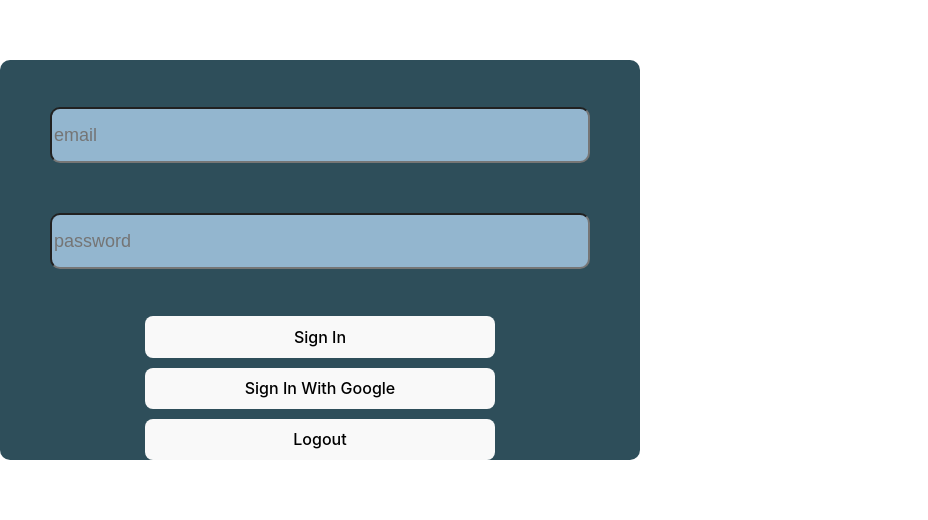
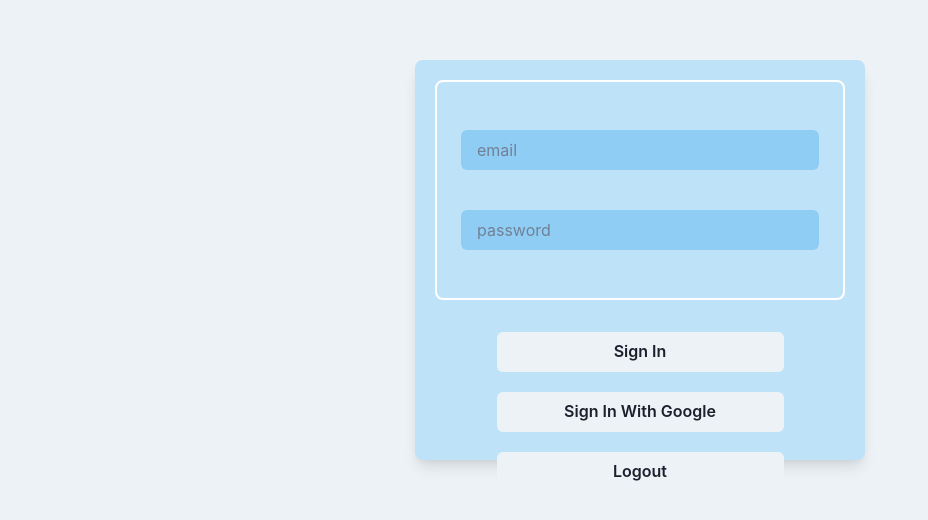
Before and after one commit to ddwk21/hotline-chat, a React (Vite) app: page /signup in a window 1280 px wide. Shown: the part 140-660 px from the top of the page, without its empty margins (0-928 px from the left). Built offline with nearby package versions, Linux system fonts and the light colour scheme; no server answers.

Commit message:
Chakra UI conversion mostly complete

```diff
--- a/package.json
+++ b/package.json
@@ -10,11 +10,15 @@
     "preview": "vite preview"
   },
   "dependencies": {
+    "@chakra-ui/react": "^2.8.1",
+    "@emotion/react": "^11.11.1",
+    "@emotion/styled": "^11.11.0",
     "@fortawesome/fontawesome-svg-core": "^6.4.2",
     "@fortawesome/free-brands-svg-icons": "^6.4.2",
     "@fortawesome/free-regular-svg-icons": "^6.4.2",
     "@fortawesome/free-solid-svg-icons": "^6.4.2",
     "firebase": "^10.4.0",
+    "framer-motion": "^10.16.4",
     "react": "^18.2.0",
     "react-dom": "^18.2.0",
     "react-router-dom": "^6.16.0"
--- a/src/App.css
+++ b/src/App.css
@@ -1,7 +1,14 @@
-#root{
+ #root{
   overflow: hidden;
+  height: 100vh;
+  width: 100%;
 }
 
+form{
+  margin-top: -30px;
+  margin-bottom: 50px;
+}
+/*
 body{
   height: 100vh;
   width: 100vw;
@@ -89,19 +96,14 @@ body{
   flex-direction: column;
   align-items: center;
 
-}
+} */
 
 .message{
-  background-color: #a6d9da;;
   border-radius: 10px;
   padding: 5px;
-  min-height: 50px;
   width: 60%;
-  display: flex;
-  align-items: center;
-  justify-content: center;
+  margin-top: 60px;
   position: relative;
-  margin-top: 60px;
 }
 .messageTail{
   position: absolute;
@@ -113,7 +115,7 @@ body{
   transform: rotate(45deg);
 }
 
-.messages form{
+/* .messages form{
   height: 30px;
   position: absolute;
   top: 86%;
@@ -170,4 +172,4 @@ body{
   background-color: rgb(39, 53, 63);
   margin-left: 10px;
   margin-bottom: 0px;
-}
+} */
--- a/src/App.jsx
+++ b/src/App.jsx
@@ -1,5 +1,6 @@
 
 import './App.css'
+import { ChakraProvider } from '@chakra-ui/react'
 import Auth from './components/Auth'
 import { AuthProvider, useAuth } from './contexts/AuthContext'
 import Messages from './components/Messages'
@@ -9,7 +10,9 @@ import { BrowserRouter as Router, Routes, Route, Navigate } from 'react-router-d
 function App() {
 
     return (
-        <AppBody />
+        <ChakraProvider>
+          <AppBody />
+        </ChakraProvider>
       )
 
 }
--- a/src/components/Auth.jsx
+++ b/src/components/Auth.jsx
@@ -1,14 +1,15 @@
 import {useState} from 'react'
 
-import { auth, googleProvider } from "../config/firebase"
+import { auth } from "../config/firebase"
 import { useAuth } from '../contexts/AuthContext'
 import { useNavigate } from 'react-router-dom'
-import '../App.css'
+import { Center, Box, FormControl, FormLabel, FormErrorMessage, FormHelperText, Input, Button, Container, Flex } from '@chakra-ui/react'
+// import '../App.css'
 
 const Auth = () => {
     const [email, setEmail] = useState("");
     const [password, setPassword] = useState("");
-    const {signUp, currentUser, logOut} = useAuth();
+    const {signUp, currentUser, logOut, signIn, googleSignIn} = useAuth();
     const navigate = useNavigate();
 
     const newSignIn = async () => {
@@ -20,9 +21,19 @@ const Auth = () => {
             console.error(err);
         }
     }
-    const signInWithGoogle = async () => {
+    const logIn = async () => {
         try{
-            await signInWithPopup(auth, googleProvider);
+            await signIn(auth, email, password);
+            navigate('/')
+            console.log()
+        } catch (err) {
+            console.error(err);
+        }
+    }
+    const logInGoogle = async () => {
+        try{
+            await googleSignIn(auth);
+            navigate('/')
             console.log()
         } catch (err) {
             console.error(err);
@@ -39,27 +50,33 @@ const Auth = () => {
 
 
     return (
-        <div className='loginForm'>
-            <div className="inputs">
-                <input
+        <Center bg={'gray.100'} h='100vh' w='100vw' alignItems={'Center'}>
+            <Flex direction={'column'} gap={5} p={5} bg={'blue.100'} h='50vh'w={450} className='loginForm' rounded='lg' boxShadow='lg'>
+                <Flex direction={'column'} justify={'center'} h='70%' mb={3} gap={10}  border='2px' borderColor='white' p='6' rounded='lg'display='flex' className="inputs">
+                    <Input
+                    border={'none'}
+                    bg={'blue.200'}
                     placeholder="email"
                     onChange={(e) => setEmail(e.target.value)}
                     />
 
-                <input
+                    <Input
+                    border={'none'}
+                    bg={'blue.200'}
                     placeholder="password"
                     type='password'
                     onChange={(e) => setPassword(e.target.value)}
                     />
-            </div>
-            <div className="buttons">
-                <button onClick={newSignIn}> Sign In </button>
+                </Flex>
+                <Flex direction={'column'} gap={5} h='30%' className="buttons" alignItems={'center'}>
+                    <Button py={3} w={'70%'} onClick={newSignIn}> Sign In </Button>
 
-                <button onClick={signInWithGoogle}> Sign In With Google </button>
+                    <Button py={3} w={'70%'} onClick={logInGoogle}> Sign In With Google </Button>
 
-                <button onClick={handleLogOut}> Logout </button>
-            </div>
-        </div>
+                    <Button py={3} w={'70%'} onClick={handleLogOut}> Logout </Button>
+                </Flex>
+            </Flex>
+        </Center>
      );
 }
 
--- a/src/components/Message.jsx
+++ b/src/components/Message.jsx
@@ -1,9 +1,11 @@
+import { Box, Flex } from "@chakra-ui/react";
+
 const Message = (props) => {
     return (
-        <div className="message">
-            {props.text}
+        <Box bgColor='blue.300' color='white' p={3} textAlign={"center"} display='block' className="message">
+            <p>{props.text}</p>
             <div className="messageTail"></div>
-        </div>
+        </Box>
      );
 }
 
--- a/src/components/Messages.jsx
+++ b/src/components/Messages.jsx
@@ -4,6 +4,8 @@ import Message from './Message';
 import { auth, db} from '../config/firebase';
 import { useAuth } from '../contexts/AuthContext';
 import { addDoc, collection, onSnapshot, orderBy, query, serverTimestamp, where} from 'firebase/firestore';
+
+import { Box, Button, Container, Flex, FormControl, IconButton, Input, InputGroup } from '@chakra-ui/react';
 
 
 
@@ -55,6 +57,7 @@ const Messages = () => {
                 createdAt: serverTimestamp(),
             })
         setNewMessage('');
+        console.log(currentUser);
 
     };
 
@@ -67,28 +70,54 @@ const Messages = () => {
         }
     }
     return (
-        <div className='mainParent'>
-            <div className="sidebar">
-                <button onClick={handleLogOut}>Logout</button>
-            </div>
-            <div className="messages">
+        <Flex w='100%' justify='center' overflow='hidden' bg='gray.700'>
+            <Flex w='100%' className='mainParent'>
+                <Flex direction='column' p='7' className="sidebar" w='15em' mr='3' h='100%' bg='gray.800'>
+                    <Button colorScheme='blue'  onClick={handleLogOut}>Logout</Button>
+                </Flex>
+                <Box w='60em' className="messages">
 
-                <div className="messageContainer" ref={messageContainerRef}>
-                    {messages.map((message) => <Message text={message.text}/>)}
-                </div>
+                    <Flex direction='column' alignItems='center' w='100%' h='70em' overflowY='scroll'   sx={{
+                            '&::-webkit-scrollbar': {
+                            width: '12px',
+                            borderRadius: '6px',
+                            backgroundColor: `rgba(0, 0, 0, 0.05)`,
+                            },
+                            '&::-webkit-scrollbar-thumb': {
+                            backgroundColor: `rgba(0, 0, 0, 0.05)`,
+                            borderRadius: '8px'
+                            },
+                        }} mt='10' className="messageContainer" ref={messageContainerRef}>
+                        {messages.map((message) => <Message h='100%' text={message.text}/>)}
+                    </Flex>
 
-                <form onSubmit={handleSubmit} className="messageInput">
-                    <input
-                        type="text"
-                        value={newMessage}
-                        onChange={(e) => setNewMessage(e.target.value)}/>
-                    <button type="submit"></button>
-                </form>
+                    <form onSubmit={handleSubmit}>
+                        <InputGroup rounded='lg' mt={20} w='100%' h='70px'  className="messageInput">
+                            <Input
+                                color='gray.300'
+                                borderColor='gray.800'
+                                rounded='2xl'
+                                px='20px'
+                                pr='90px'
+                                h='100%'
+                                type="text"
+                                value={newMessage}
+                                onChange={(e) => setNewMessage(e.target.value)}/>
+                            <Button
+                            colorScheme='blue'
+                            roundedRight='2xl'
+                            roundedLeft='none'
+                            type="submit" position='absolute' right='0' h='100%'
+                            zIndex='10'
+                            w='70px' fontSize='25px' fontWeight='thin'>&#62;</Button>
+                        </InputGroup >
+                    </form>
 
-            </div>
-            <div className="sidebarRight">
-            </div>
-        </div>
+                </Box>
+                <Box w='15em' className="sidebarRight">
+                </Box>
+            </Flex>
+        </Flex>
      );
 }
 
--- a/src/contexts/AuthContext.jsx
+++ b/src/contexts/AuthContext.jsx
@@ -1,8 +1,9 @@
 import React, {useContext, useEffect, useState} from 'react';
-import { createUserWithEmailAndPassword, signOut} from 'firebase/auth';
+import { createUserWithEmailAndPassword, signOut, signInWithEmailAndPassword, signInWithPopup, GoogleAuthProvider} from 'firebase/auth';
 import { auth } from '../config/firebase';
 
 const AuthContext = React.createContext()
+const googleProvider = new GoogleAuthProvider()
 
 export function useAuth() {
     return useContext(AuthContext)
@@ -20,6 +21,14 @@ export function AuthProvider({ children }) {
         return signOut(auth)
     }
 
+    function signIn(auth, email, password){
+
+            return signInWithEmailAndPassword(auth, email, password);
+    }
+
+    function googleSignIn(auth){
+        return signInWithPopup(auth, googleProvider)
+    }
     //Listens to authStateChanged and sets user -- oASC returns a method that we can use to unsubscribe from the listener when component unmounted
     useEffect(() => {
 
@@ -36,6 +45,8 @@ export function AuthProvider({ children }) {
         currentUser,
         signUp,
         logOut,
+        signIn,
+        googleSignIn,
         loading,
     }
 
```
Also changed, not shown: 1 other file (tests, documents, lock files or other folders). Lines whose indentation alone changed are shown as unchanged.
